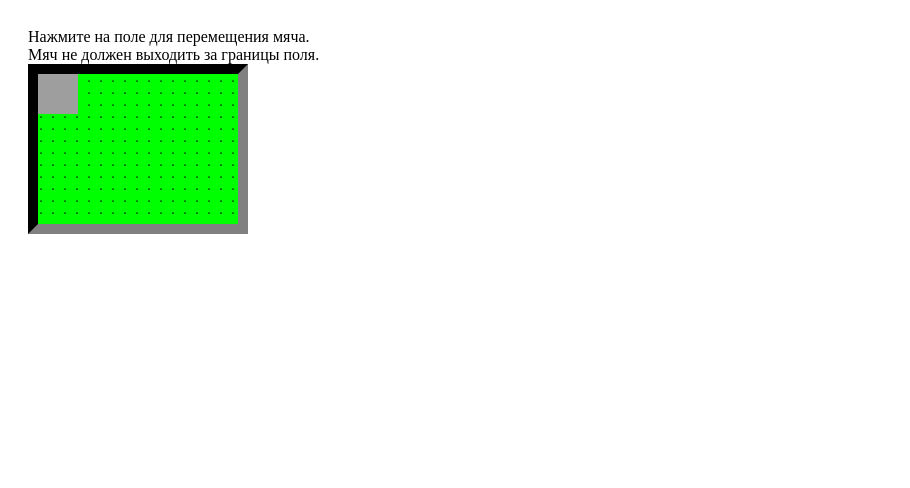
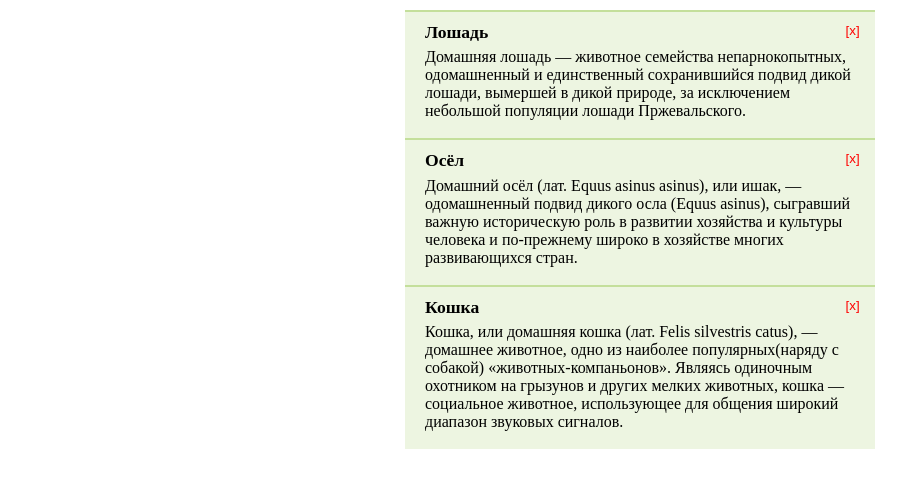
Before and after one commit to Anastasiyaof/Dif, a plain HTML site: page index.html in a window 1280 px wide. Shown: the top 488 px of the page, without its empty margins (0-910 px from the left). Drawn offline with Linux system fonts and the light colour scheme; grey boxes are pictures that could not be loaded.

Commit message:
DOM7+CSS

```diff
--- a/index.html
+++ b/index.html
@@ -5,80 +5,8 @@
   <meta charset="UTF-8">
   <meta name="viewport" content="width=device-width, initial-scale=1.0">
   <script src="./index.js" defer></script>
+  <link rel="stylesheet" href="./style.css">
   <title>Document</title>
-  <style>
-     #field {
-      width: 200px;
-      height: 150px;
-      border: 10px solid black;
-      background-color: #00FF00;
-      overflow: hidden;
-    }
-
-    #ball {
-      position: absolute;
-      width: 40px;
-      height: 40px;
-    }
-
-    body {
-      padding: 20px 0 0 20px;
-      cursor: pointer;
-      height: 2000px;
-    }
-
-    #field {
-      overflow: hidden;
-      width: 200px;
-      height: 150px;
-      border-top: 10px solid black;
-      border-right: 10px solid gray;
-      border-bottom: 10px solid gray;
-      border-left: 10px solid black;
-      background-color: #00FF00;
-      font: 10px/1.2 monospace;
-    }
-
-    .triangle-right {
-      position: relative;
-      width: 0;
-      height: 0;
-      border-top: 6px solid transparent;
-      border-bottom: 6px solid transparent;
-      border-left: 20px solid red;
-      text-indent: -20px;
-      font: 12px/1 monospace;
-    }
-
-    .note {
-      position: fixed;
-      z-index: 1000;
-      padding: 5px;
-      border: 1px solid black;
-      background: white;
-      text-align: center;
-      font: italic 14px serif;
-    }
-
-    blockquote {
-      background: #f9f9f9;
-      border-left: 10px solid #ccc;
-      margin: 0 0 0 100px;
-      padding: .5em 10px;
-      quotes: "\201C""\201D""\2018""\2019";
-      display: inline-block;
-      white-space: pre;
-    }
-
-    blockquote:before {
-      color: #ccc;
-      content: open-quote;
-      font-size: 4em;
-      line-height: .1em;
-      margin-right: .25em;
-      vertical-align: -.4em;
-    }
-  </style>
 </head>
 
 <body>
@@ -165,14 +93,36 @@
     esse sequi officia sapiente.</p> -->
 
 
-    Нажмите на поле для перемещения мяча.
+<!--     Нажмите на поле для перемещения мяча.
   <br> Мяч не должен выходить за границы поля.
 
 
   <div id="field">
     <img src="https://ru.js.cx/clipart/ball.svg" id="ball"> . . . . . . . . . . . . . . . . . . . . . . . . . . . . . . . . . . . . . . . . . . . . . . . . . . . . . . . . . . . . . . . . . . . . . . . . . . . . . . . . . . . . . . . . . . . . . . . . .
     . . . . . . . . . . . . . . . . . . . . . . . . . . . . . . . . . . . . . . . . . . . . . . . . . . . . . . . . . . . . . . . . . . . . . . . . . . . . . . . . . . . . . . . . . . . . . . . . . . . . . . . . . . . . . . . . . . . . . . . . . . . . .
+  </div> -->
+
+
+
+  <div class="wrapper">
+
+    <div class="pane">
+      <button class="remove-button">[x]</button>
+      <h3>Лошадь</h3>
+      <p>Домашняя лошадь — животное семейства непарнокопытных, одомашненный и единственный сохранившийся подвид дикой лошади, вымершей в дикой природе, за исключением небольшой популяции лошади Пржевальского.</p>
+    </div>
+    <div class="pane">
+      <button class="remove-button">[x]</button>
+      <h3>Осёл</h3>
+      <p>Домашний осёл (лат. Equus asinus asinus), или ишак, — одомашненный подвид дикого осла (Equus asinus), сыгравший важную историческую роль в развитии хозяйства и культуры человека и по-прежнему широко в хозяйстве многих развивающихся стран.</p>
+    </div>
+    <div class="pane">
+      <button class="remove-button">[x]</button>
+      <h3>Кошка</h3>
+      <p>Кошка, или домашняя кошка (лат. Felis silvestris catus), — домашнее животное, одно из наиболее популярных(наряду с собакой) «животных-компаньонов». Являясь одиночным охотником на грызунов и других мелких животных, кошка — социальное животное, использующее для общения широкий диапазон звуковых сигналов.</p>
+    </div>
   </div>
+
 
 </body>
 
--- a/index.js
+++ b/index.js
@@ -1835,7 +1835,7 @@
 
 //6
 
-   function getCoords(elem) {
+/*    function getCoords(elem) {
        let box = elem.getBoundingClientRect();
        return {
            top: box.top + pageYOffset,
@@ -1861,9 +1861,17 @@
            else  ball.style.top = y - center + "px";
 
    }
-   field.addEventListener('click',mooveBall);
-
-
+   field.addEventListener('click',mooveBall); */
+
+  //7
+
+  let removeButtons = document.querySelectorAll('.remove-button');
+
+  for( let button of removeButtons) {
+      button.addEventListener("click",function () {
+          button.parentElement.style.display = "none"
+      })
+  }
 
 
 
--- /dev/null
+++ b/style.css
@@ -0,0 +1,29 @@
+body {
+    margin: 10px auto;
+    width: 470px;
+  }
+
+  h3 {
+    margin: 0;
+    padding-bottom: .3em;
+    font-size: 1.1em;
+  }
+
+  p {
+    margin: 0;
+    padding: 0 0 .5em;
+  }
+
+  .pane {
+    background: #edf5e1;
+    padding: 10px 20px 10px;
+    border-top: solid 2px #c4df9b;
+    position: relative;
+  }
+  .remove-button  {
+    position: absolute;
+    right: 2%;
+    border: none;
+    background: none;
+    color: red;
+  }
```
